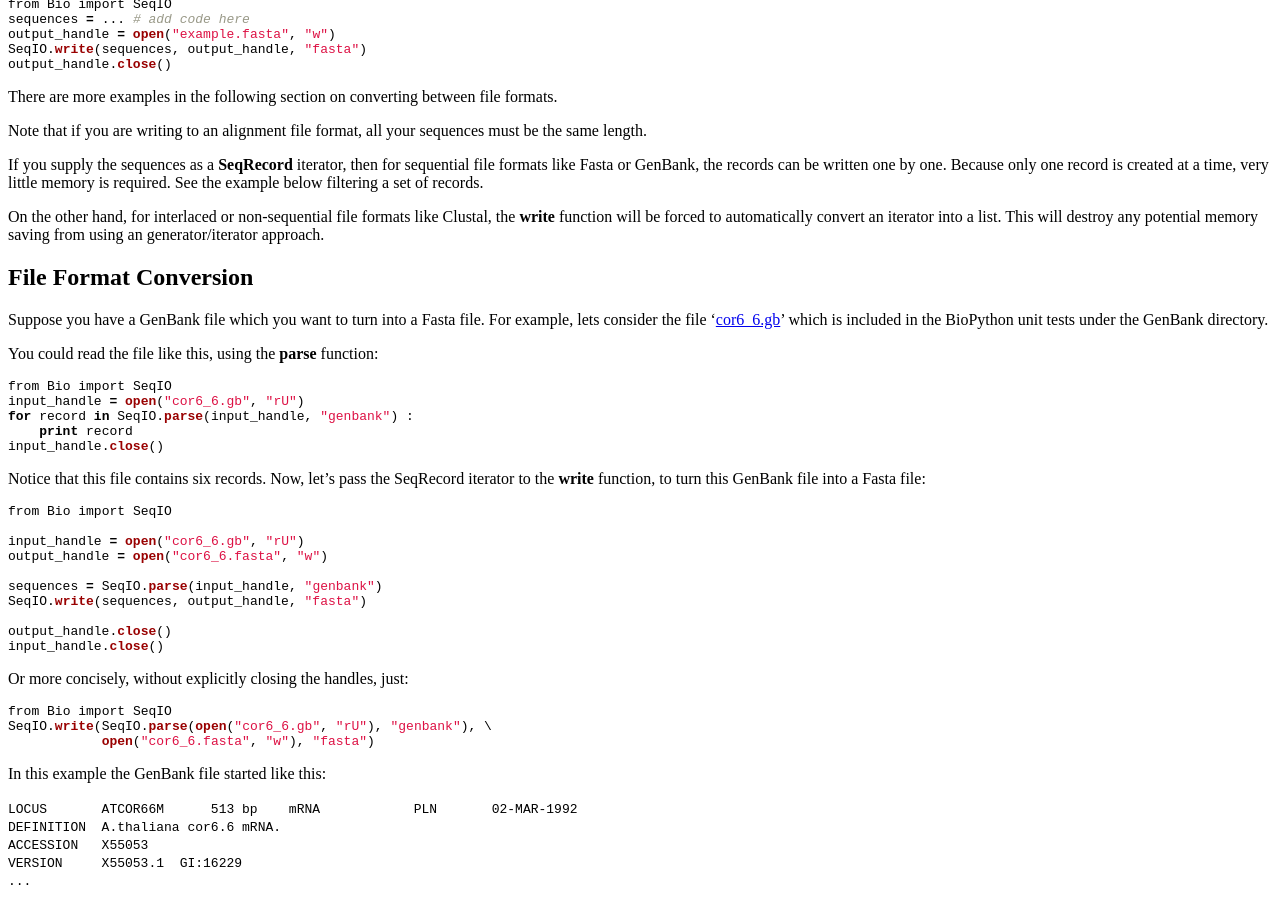
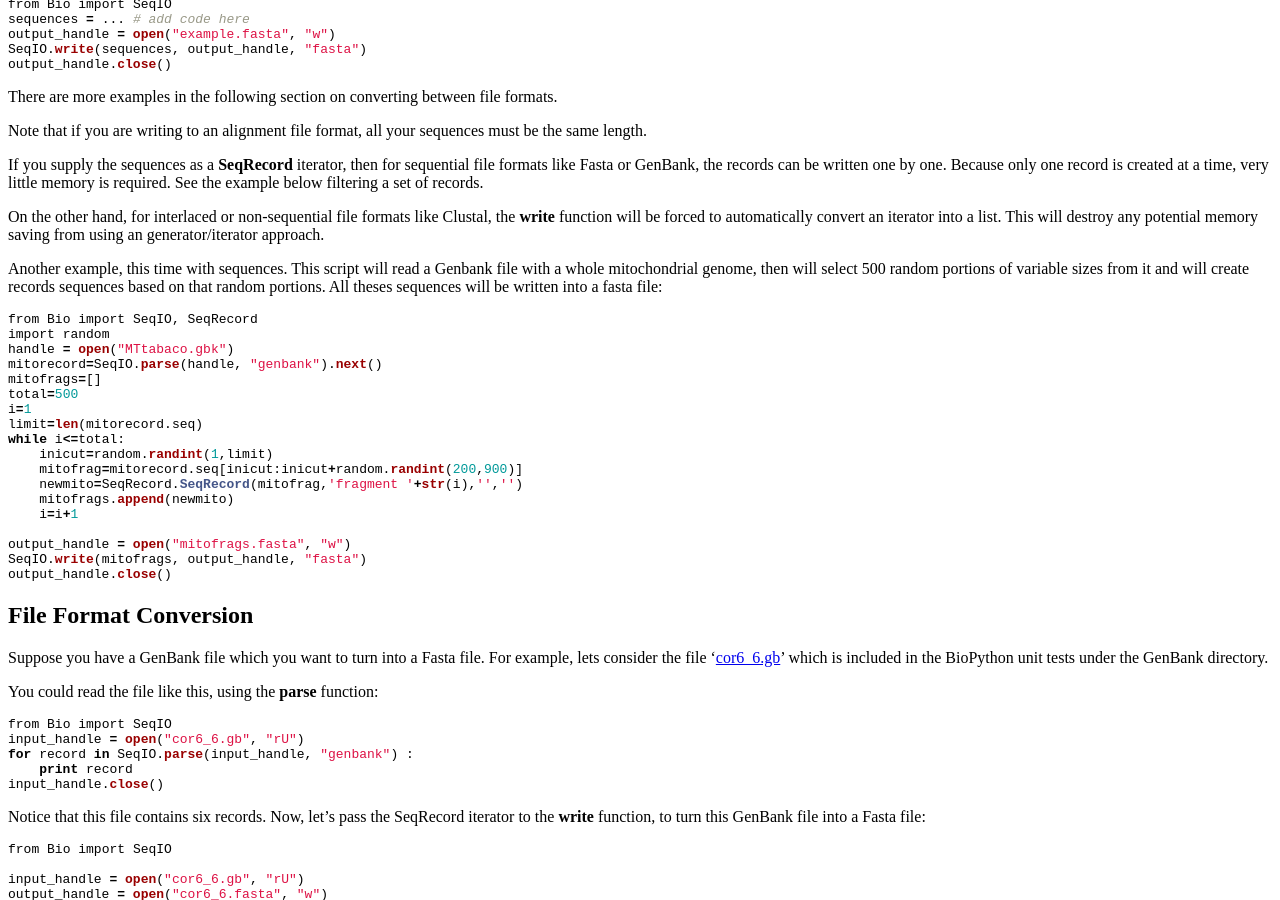
Before and after one commit to biopython/biopython.github.io, a Jekyll site: the page built from wiki/SeqIO.md, in a window 1280 px wide and 900 px high, scrolled down 1704 px. Built offline with Jekyll 4.4.1, drawn with Linux system fonts in a browser that asks for light colours.

Commit message:
/* Sequence Output */ A new example, to show how to construct sequences (since the first code just say #add code here.

````diff
--- a/wiki/SeqIO.md
+++ b/wiki/SeqIO.md
@@ -180,6 +180,33 @@ On the other hand, for interlaced or non-sequential file formats like
 Clustal, the **write** function will be forced to automatically convert
 an iterator into a list. This will destroy any potential memory saving
 from using an generator/iterator approach.
+
+Another example, this time with sequences. This script will read a
+Genbank file with a whole mitochondrial genome, then will select 500
+random portions of variable sizes from it and will create records
+sequences based on that random portions. All theses sequences will be
+written into a fasta file:
+
+``` python
+from Bio import SeqIO, SeqRecord
+import random
+handle = open("MTtabaco.gbk")
+mitorecord=SeqIO.parse(handle, "genbank").next()
+mitofrags=[]
+total=500
+i=1
+limit=len(mitorecord.seq)
+while i<=total:
+    inicut=random.randint(1,limit)
+    mitofrag=mitorecord.seq[inicut:inicut+random.randint(200,900)]
+    newmito=SeqRecord.SeqRecord(mitofrag,'fragment '+str(i),'','')
+    mitofrags.append(newmito)
+    i=i+1
+
+output_handle = open("mitofrags.fasta", "w")
+SeqIO.write(mitofrags, output_handle, "fasta")
+output_handle.close()
+```
 
 File Format Conversion
 ----------------------
````
Also changed, not shown: 1 other file.
